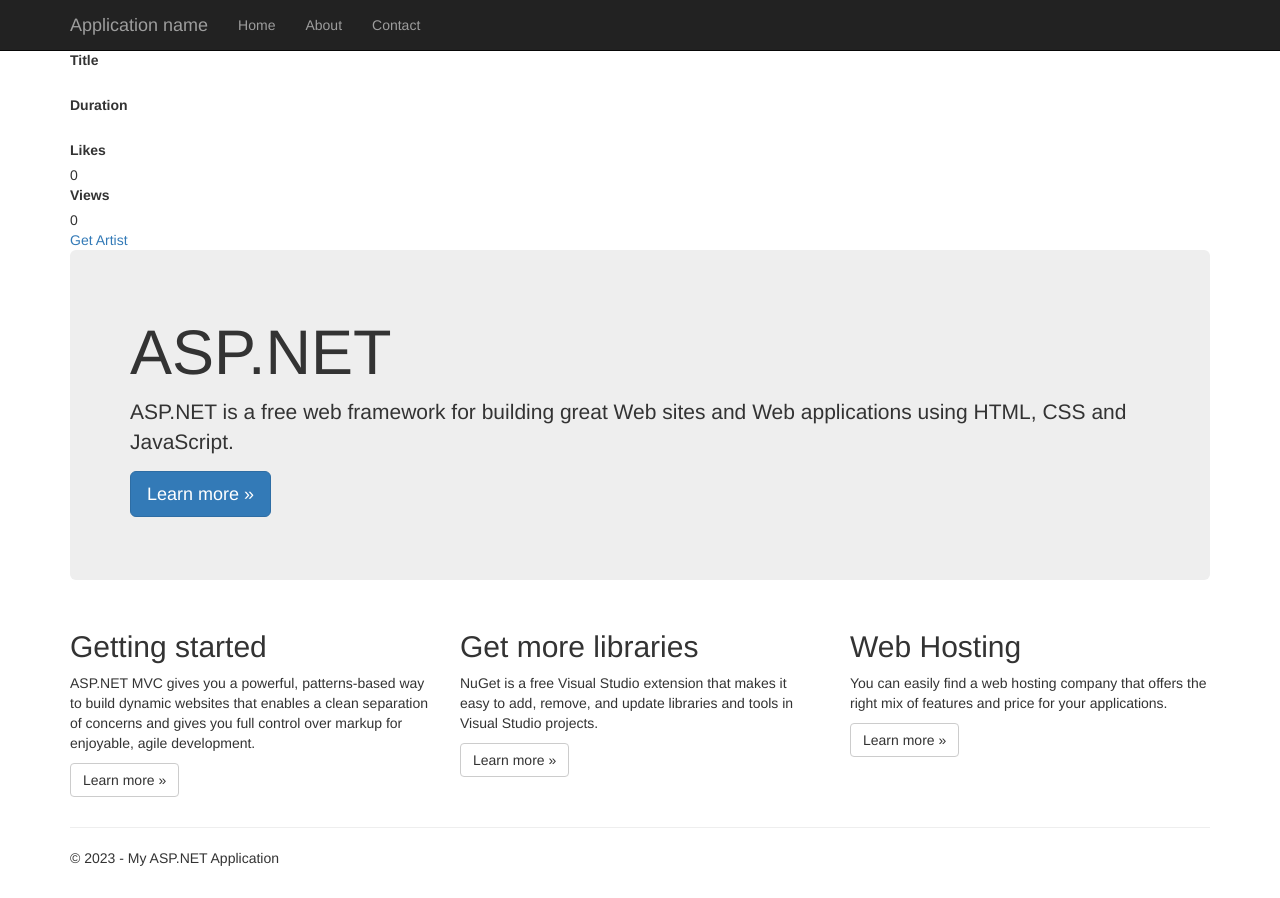
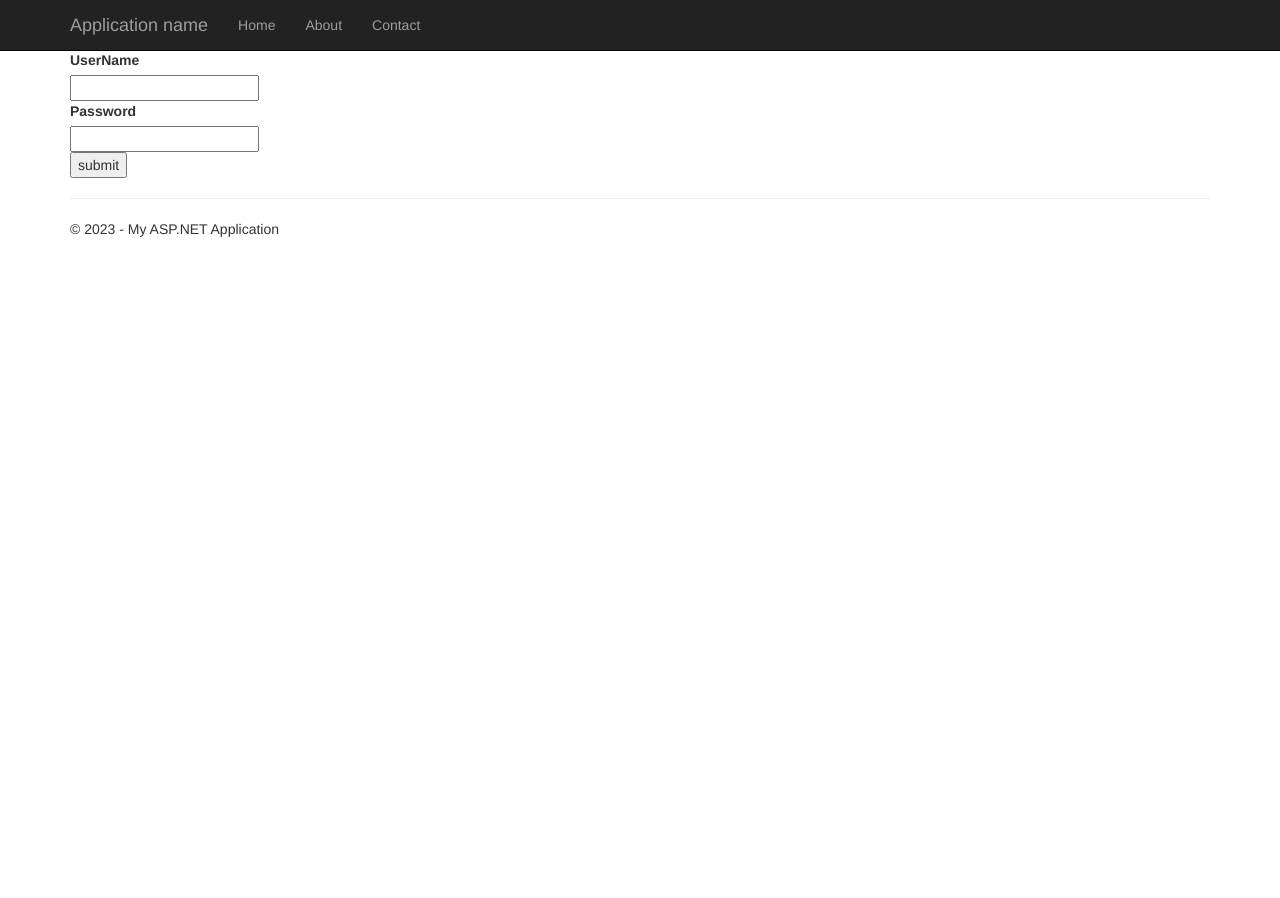
Before and after one commit to tdtrevathan/MusicLibraryTest2, an ASP.NET MVC app: template MusicLibraryTest2/Views/Home/Index.cshtml in a window 1280 px wide. After the commit the page ends 237 px from the top, so only its background shows below. Run offline with ASP.NET Core 8 and stand-ins for ASP.NET MVC 5, Linux system fonts and the light colour scheme; the template is opened without the code that fills it, so the values that code supplies are empty; the project's own start-up code is not run, and a stand-in starts its controllers and pages; some libraries are stand-ins or nearby versions.

Commit message:
added username and password logins

```diff
--- a/MusicLibraryTest2/Views/Home/Index.cshtml
+++ b/MusicLibraryTest2/Views/Home/Index.cshtml
@@ -1,43 +1,18 @@
-@model MusicLibraryTest2.Models.SongModel
+@model MusicLibraryTest2.Models.LoginModel
 
 @{
     ViewBag.Title = "Home Page";
 }
 
-@Html.LabelFor(m => m.Title) <br />
-@Html.DisplayFor(m => m.Title) <br />
-@Html.LabelFor(m => m.Duration) <br />
-@Html.DisplayFor(m => m.Duration) <br />
-@Html.LabelFor(m => m.Likes) <br />
-@Html.DisplayFor(m => m.Likes) <br />
-@Html.LabelFor(m => m.Views) <br />
-@Html.DisplayFor(m => m.Views) <br />
-
-@Html.ActionLink("Get Artist", "GetArtist", "Home", new { artistId = Model.ArtistId }, null)
-<div class="jumbotron">
-    <h1>ASP.NET</h1>
-    <p class="lead">ASP.NET is a free web framework for building great Web sites and Web applications using HTML, CSS and JavaScript.</p>
-    <p><a href="https://asp.net" class="btn btn-primary btn-lg">Learn more &raquo;</a></p>
-</div>
-
-<div class="row">
-    <div class="col-md-4">
-        <h2>Getting started</h2>
-        <p>
-            ASP.NET MVC gives you a powerful, patterns-based way to build dynamic websites that
-            enables a clean separation of concerns and gives you full control over markup
-            for enjoyable, agile development.
-        </p>
-        <p><a class="btn btn-default" href="https://go.microsoft.com/fwlink/?LinkId=301865">Learn more &raquo;</a></p>
-    </div>
-    <div class="col-md-4">
-        <h2>Get more libraries</h2>
-        <p>NuGet is a free Visual Studio extension that makes it easy to add, remove, and update libraries and tools in Visual Studio projects.</p>
-        <p><a class="btn btn-default" href="https://go.microsoft.com/fwlink/?LinkId=301866">Learn more &raquo;</a></p>
-    </div>
-    <div class="col-md-4">
-        <h2>Web Hosting</h2>
-        <p>You can easily find a web hosting company that offers the right mix of features and price for your applications.</p>
-        <p><a class="btn btn-default" href="https://go.microsoft.com/fwlink/?LinkId=301867">Learn more &raquo;</a></p>
-    </div>
-</div>
+@using (Html.BeginForm("SubmitCredentials", "Home", FormMethod.Post))
+{
+    @Html.LabelFor(m => m.UserName)
+    <br>
+    @Html.TextBoxFor(model => model.UserName)
+    <br>
+    @Html.LabelFor(m => m.Password)
+    <br>
+    @Html.PasswordFor(model => model.Password)
+    <br>
+    <input id="Submit" type="submit" value="submit" />
+}
```
Also changed, not shown: MusicLibraryTest2/Controllers/HomeController.cs (+36 -16 lines), MusicLibraryTest2/Models/LoginModel.cs (added, +39 -0 lines), MusicLibraryTest2/MusicLibraryTest2.csproj.
